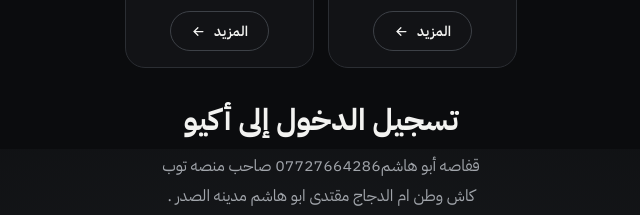
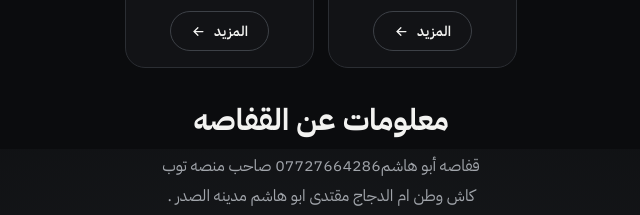
Before and after one commit to mj4433314-cmyk/ACCE-App, a plain HTML site: page index.html in a window 1280 px wide. Shown: the part 651-866 px from the top of the page, without its empty margins (319-959 px from the left). Drawn offline with Linux system fonts and the light colour scheme.

Commit message:
Update index.html

```diff
--- a/index.html
+++ b/index.html
@@ -279,7 +279,7 @@ h1{
   </section>
 
   <header class="head">
-    <h1>تسجيل الدخول إلى أكيو</h1>
+    <h1>معلومات عن القفاصه</h1>
     <p class="sub">قفاصه أبو هاشم07727664286 صاحب منصه توب كاش وطن ام الدجاج مقتدى ابو هاشم مدينه الصدر   .</p>
   </header>
 
```
